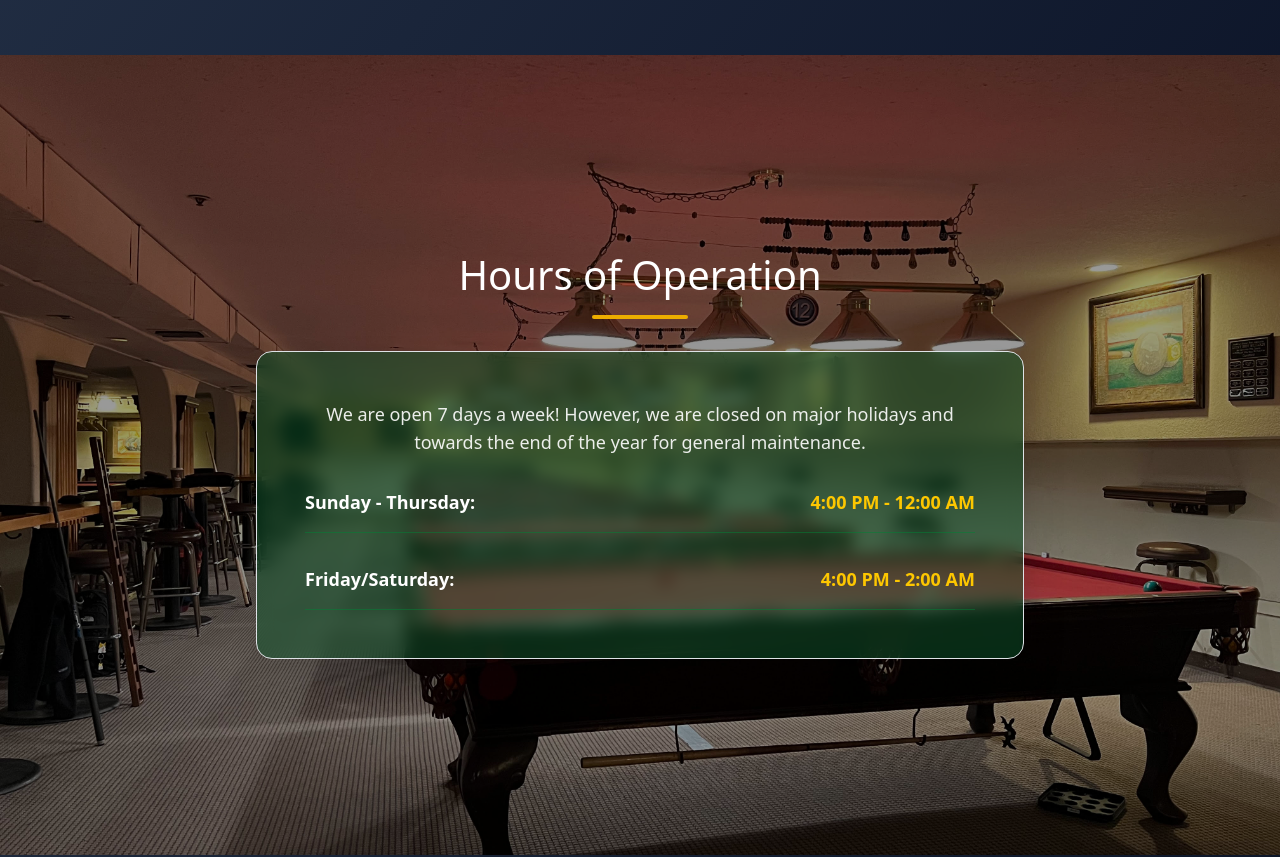
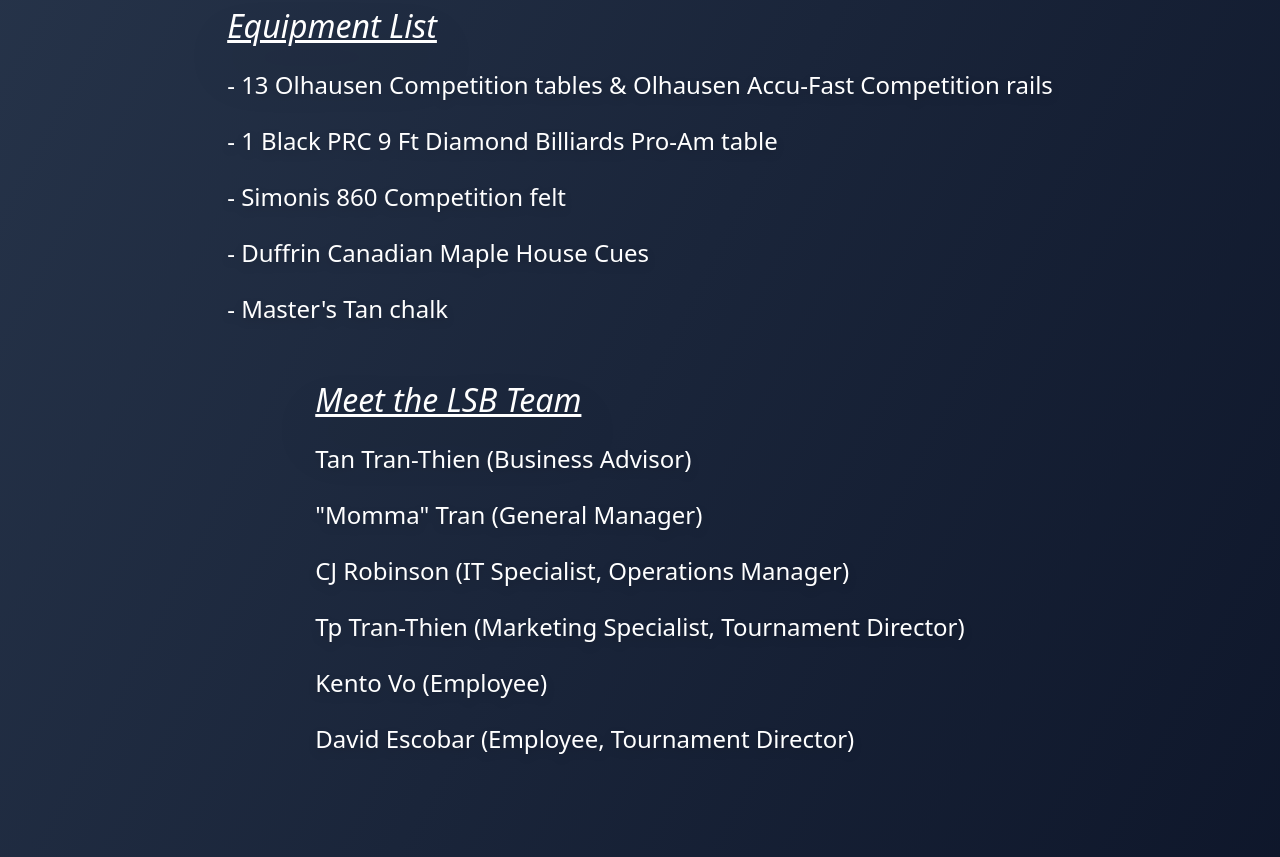
Before and after one commit to szserrano/LSB-Website, a Next.js app in the folder lsb-website/: page / in a window 1280 px wide. Shown: the part 2480-3337 px from the top of the page. Built offline with nearby package versions, Linux system fonts and the light colour scheme.

Commit message:
Added equipment list and staff list

```diff
--- a/lsb-website/app/page.tsx
+++ b/lsb-website/app/page.tsx
@@ -48,6 +48,23 @@
             </p>
           </div>
           <BootStrapCarousel />
+          <div className="space-y-0">
+            <h2 className="text-white text-3xl md:text-4xl font-bold italic underline mb-4 drop-shadow-2xl">Equipment List</h2>
+              <p className="text-white text-xl md:text-2xl drop-shadow-lg mb-4">- 13 Olhausen Competition tables & Olhausen Accu-Fast Competition rails</p>
+              <p className="text-white text-xl md:text-2xl drop-shadow-lg mb-4">- 1 Black PRC 9 Ft Diamond Billiards Pro-Am table</p>
+              <p className="text-white text-xl md:text-2xl drop-shadow-lg mb-4">- Simonis 860 Competition felt</p>
+              <p className="text-white text-xl md:text-2xl drop-shadow-lg mb-4">- Duffrin Canadian Maple House Cues</p>
+              <p className="text-white text-xl md:text-2xl drop-shadow-lg mb-4">- Master's Tan chalk</p>
+          </div>
+          <div className="space-y-0">
+            <h2 className="text-white text-3xl md:text-4xl font-bold italic underline mb-4 drop-shadow-2xl">Meet the LSB Team</h2>
+              <p className="text-white text-xl md:text-2xl drop-shadow-lg mb-4">Tan Tran-Thien (Business Advisor)</p>
+              <p className="text-white text-xl md:text-2xl drop-shadow-lg mb-4">"Momma" Tran (General Manager)</p>
+              <p className="text-white text-xl md:text-2xl drop-shadow-lg mb-4">CJ Robinson (IT Specialist, Operations Manager)</p>
+              <p className="text-white text-xl md:text-2xl drop-shadow-lg mb-4">Tp Tran-Thien (Marketing Specialist, Tournament Director)</p>
+              <p className="text-white text-xl md:text-2xl drop-shadow-lg mb-4">Kento Vo (Employee)</p>
+              <p className="text-white text-xl md:text-2xl drop-shadow-lg mb-4">David Escobar (Employee, Tournament Director)</p>
+          </div>
         </div>
       </section>
       {/* Hours Section - Olive green background like pool table felt */}
```
